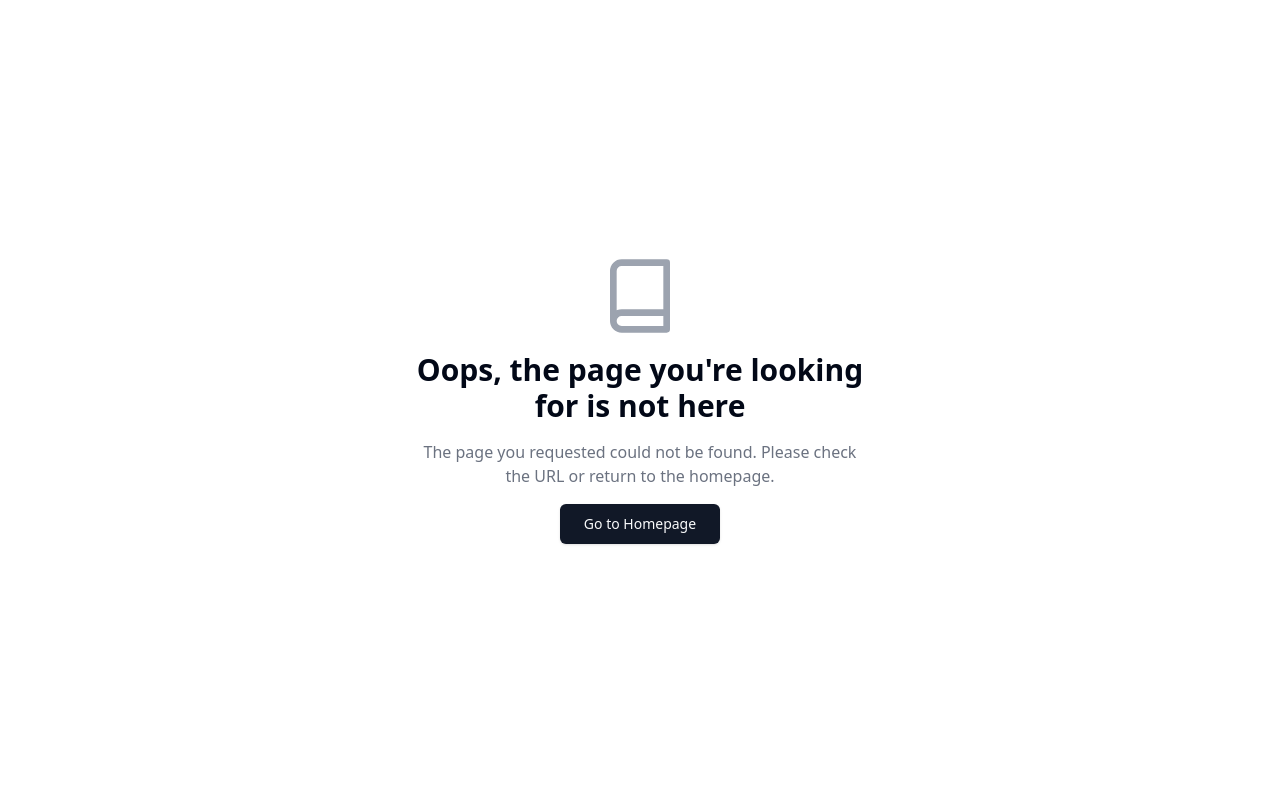
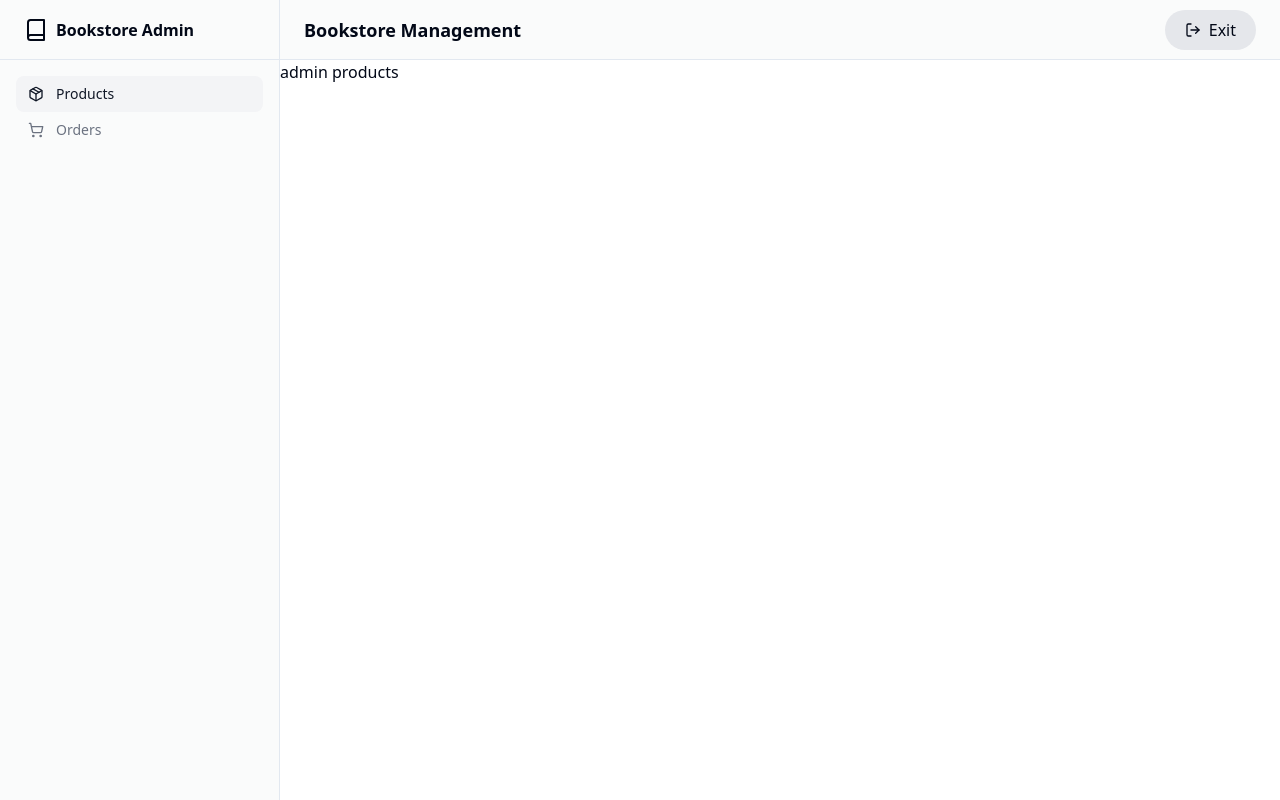
Before and after one commit to sharath-wq/mechine-task-redvision, a React (Vite) app in the folder client/: page /admin/products in a window 1280 px wide. Built offline with nearby package versions, Linux system fonts and the light colour scheme; sample sign-in values are in the browser's storage.

Commit message:
admin basic design setup

```diff
--- a/client/src/components/navbar.tsx
+++ b/client/src/components/navbar.tsx
@@ -1,7 +1,7 @@
 import axios from 'axios';
 import { useDispatch } from 'react-redux';
 import { Link } from 'react-router-dom';
-import { BookIcon, LogOut, ShoppingCartIcon } from 'lucide-react';
+import { BookIcon, LogOut, ShoppingCartIcon, UserCog } from 'lucide-react';
 
 import { Badge } from '@/components/ui/badge';
 import {
@@ -15,9 +15,12 @@ import { Avatar, AvatarFallback } from '@/components/ui/avatar';
 import { BASE_URL } from '@/constants';
 import { toast } from '@/components/ui/use-toast';
 import { clearUser } from '@/redux/user-slice';
+import { useAppSelector } from '@/redux/store';
 
 export default function Navbar() {
     const dispatch = useDispatch();
+
+    const user = useAppSelector((state) => state.user);
 
     const handleLogOut = async () => {
         try {
@@ -50,6 +53,15 @@ export default function Navbar() {
                 <span className='text-lg font-semibold'>Book Store</span>
             </Link>
             <div className='flex items-center gap-4'>
+                {user.role === 'admin' && (
+                    <Link
+                        to={'/admin/products'}
+                        className='relative flex items-center justify-center gap-2 bg-gray-200 hover:bg-gray-100 rounded-full px-5 py-2'
+                    >
+                        <UserCog className='h-4 w-4' />
+                        <span>Admin Mode</span>
+                    </Link>
+                )}
                 <Link to={'/cart'} className='relative'>
                     <ShoppingCartIcon className='h-8 w-8' />
                     <Badge className='absolute -top-2 -right-2 flex h-5 w-5 items-center justify-center rounded-full bg-red-500 text-xs text-white'>
--- /dev/null
+++ b/client/src/components/ui/table.tsx
@@ -0,0 +1,117 @@
+import * as React from "react"
+
+import { cn } from "@/lib/utils"
+
+const Table = React.forwardRef<
+  HTMLTableElement,
+  React.HTMLAttributes<HTMLTableElement>
+>(({ className, ...props }, ref) => (
+  <div className="relative w-full overflow-auto">
+    <table
+      ref={ref}
+      className={cn("w-full caption-bottom text-sm", className)}
+      {...props}
+    />
+  </div>
+))
+Table.displayName = "Table"
+
+const TableHeader = React.forwardRef<
+  HTMLTableSectionElement,
+  React.HTMLAttributes<HTMLTableSectionElement>
+>(({ className, ...props }, ref) => (
+  <thead ref={ref} className={cn("[&_tr]:border-b", className)} {...props} />
+))
+TableHeader.displayName = "TableHeader"
+
+const TableBody = React.forwardRef<
+  HTMLTableSectionElement,
+  React.HTMLAttributes<HTMLTableSectionElement>
+>(({ className, ...props }, ref) => (
+  <tbody
+    ref={ref}
+    className={cn("[&_tr:last-child]:border-0", className)}
+    {...props}
+  />
+))
+TableBody.displayName = "TableBody"
+
+const TableFooter = React.forwardRef<
+  HTMLTableSectionElement,
+  React.HTMLAttributes<HTMLTableSectionElement>
+>(({ className, ...props }, ref) => (
+  <tfoot
+    ref={ref}
+    className={cn(
+      "border-t bg-muted/50 font-medium [&>tr]:last:border-b-0",
+      className
+    )}
+    {...props}
+  />
+))
+TableFooter.displayName = "TableFooter"
+
+const TableRow = React.forwardRef<
+  HTMLTableRowElement,
+  React.HTMLAttributes<HTMLTableRowElement>
+>(({ className, ...props }, ref) => (
+  <tr
+    ref={ref}
+    className={cn(
+      "border-b transition-colors hover:bg-muted/50 data-[state=selected]:bg-muted",
+      className
+    )}
+    {...props}
+  />
+))
+TableRow.displayName = "TableRow"
+
+const TableHead = React.forwardRef<
+  HTMLTableCellElement,
+  React.ThHTMLAttributes<HTMLTableCellElement>
+>(({ className, ...props }, ref) => (
+  <th
+    ref={ref}
+    className={cn(
+      "h-12 px-4 text-left align-middle font-medium text-muted-foreground [&:has([role=checkbox])]:pr-0",
+      className
+    )}
+    {...props}
+  />
+))
+TableHead.displayName = "TableHead"
+
+const TableCell = React.forwardRef<
+  HTMLTableCellElement,
+  React.TdHTMLAttributes<HTMLTableCellElement>
+>(({ className, ...props }, ref) => (
+  <td
+    ref={ref}
+    className={cn("p-4 align-middle [&:has([role=checkbox])]:pr-0", className)}
+    {...props}
+  />
+))
+TableCell.displayName = "TableCell"
+
+const TableCaption = React.forwardRef<
+  HTMLTableCaptionElement,
+  React.HTMLAttributes<HTMLTableCaptionElement>
+>(({ className, ...props }, ref) => (
+  <caption
+    ref={ref}
+    className={cn("mt-4 text-sm text-muted-foreground", className)}
+    {...props}
+  />
+))
+TableCaption.displayName = "TableCaption"
+
+export {
+  Table,
+  TableHeader,
+  TableBody,
+  TableFooter,
+  TableHead,
+  TableRow,
+  TableCell,
+  TableCaption,
+}
--- /dev/null
+++ b/client/src/pages/admin-orders.tsx
@@ -0,0 +1,5 @@
+const AdminOrdersPage = () => {
+    return <div>Admin Orders</div>;
+};
+
+export default AdminOrdersPage;
--- /dev/null
+++ b/client/src/pages/admin-product.tsx
@@ -0,0 +1,5 @@
+const AdminProductsPage = () => {
+    return <div>admin products</div>;
+};
+
+export default AdminProductsPage;
--- /dev/null
+++ b/client/src/pages/admin.tsx
@@ -0,0 +1,62 @@
+import { Link, useLocation } from 'react-router-dom';
+import { BookIcon, LogOut, PackageIcon, ShoppingCartIcon } from 'lucide-react';
+
+export default function AdminLayout({ children }: { children: React.ReactNode }) {
+    const { pathname } = useLocation();
+
+    const getLinkClass = (path: string) => {
+        const baseClass = 'flex items-center gap-3 rounded-lg px-3 py-2 transition-all';
+        const activeClass = 'text-gray-900 bg-gray-100 dark:bg-gray-800 dark:text-gray-50';
+        const inactiveClass = 'text-gray-500 hover:text-gray-900 dark:text-gray-400 dark:hover:text-gray-50';
+
+        return pathname === path ? `${baseClass} ${activeClass}` : `${baseClass} ${inactiveClass}`;
+    };
+
+    return (
+        <div className='grid min-h-screen w-full overflow-hidden lg:grid-cols-[280px_1fr]'>
+            <div className='hidden border-r bg-gray-100/40 lg:block dark:bg-gray-800/40'>
+                <div className='flex h-full max-h-screen flex-col gap-2'>
+                    <div className='flex h-[60px] items-center border-b px-6'>
+                        <Link to={'/admin'} className='flex items-center gap-2 font-semibold'>
+                            <BookIcon className='h-6 w-6' />
+                            <span className=''>Bookstore Admin</span>
+                        </Link>
+                    </div>
+                    <div className='flex-1 overflow-auto py-2'>
+                        <nav className='grid items-start px-4 text-sm font-medium'>
+                            <Link to={'/admin/products'} className={getLinkClass('/admin/products')}>
+                                <PackageIcon className='h-4 w-4' />
+                                Products
+                            </Link>
+                            <Link to={'/admin/orders'} className={getLinkClass('/admin/orders')}>
+                                <ShoppingCartIcon className='h-4 w-4' />
+                                Orders
+                            </Link>
+                        </nav>
+                    </div>
+                </div>
+            </div>
+            <div className='flex flex-col'>
+                <header className='flex h-14 lg:h-[60px] items-center gap-4 border-b bg-gray-100/40 px-6 dark:bg-gray-800/40'>
+                    <Link to={'#'} className='lg:hidden'>
+                        <BookIcon className='h-6 w-6' />
+                        <span className='sr-only'>Home</span>
+                    </Link>
+                    <div className='flex-1'>
+                        <h1 className='font-semibold text-lg'>Bookstore Management</h1>
+                    </div>
+                    <div className='flex flex-1 items-center justify-end gap-4 md:ml-auto md:gap-2 lg:gap-4'>
+                        <Link
+                            to={'/'}
+                            className='relative flex items-center justify-center gap-2 bg-gray-200 hover:bg-gray-100 rounded-full px-5 py-2'
+                        >
+                            <LogOut className='h-4 w-4' />
+                            <span>Exit</span>
+                        </Link>
+                    </div>
+                </header>
+                {children}
+            </div>
+        </div>
+    );
+}
--- a/client/src/router/routes.tsx
+++ b/client/src/router/routes.tsx
@@ -3,10 +3,12 @@ import LoginPage from '@/pages/login';
 import SignupPage from '@/pages/signup';
 import { Routes, Route } from 'react-router-dom';
 
-import { ProtectedRoutes, PublicRoutes } from './wrapper';
+import { AdminRoutes, ProtectedRoutes, PublicRoutes } from './wrapper';
 import NotfoundPage from '@/pages/not-found';
 import CartPage from '@/pages/cart';
 import OrderPage from '@/pages/orders';
+import AdminProductsPage from '@/pages/admin-product';
+import AdminOrdersPage from '@/pages/admin-orders';
 
 export default function Router() {
     return (
@@ -22,6 +24,11 @@ export default function Router() {
                 <Route path='/signup' element={<SignupPage />} />
             </Route>
 
+            <Route path='' element={<AdminRoutes />}>
+                <Route path='/admin/products' element={<AdminProductsPage />} />
+                <Route path='/admin/orders' element={<AdminOrdersPage />} />
+            </Route>
+
             <Route path='*' element={<NotfoundPage />} />
         </Routes>
     );
--- a/client/src/router/wrapper.tsx
+++ b/client/src/router/wrapper.tsx
@@ -2,6 +2,7 @@ import { Navigate, Outlet } from 'react-router-dom';
 
 import { useAppSelector } from '@/redux/store';
 import Navbar from '@/components/navbar';
+import AdminLayout from '@/pages/admin';
 
 const ProtectedRoutes = () => {
     const currentUser = useAppSelector((state) => state.user);
@@ -32,4 +33,20 @@ const PublicRoutes = () => {
     );
 };
 
-export { ProtectedRoutes, PublicRoutes };
+const AdminRoutes = () => {
+    const currentUser = useAppSelector((state) => state.user);
+
+    if (currentUser.role !== 'admin') {
+        return <Navigate to={'/'} />;
+    }
+
+    return (
+        <div className='flex justify-center items-center h-screen'>
+            <AdminLayout>
+                <Outlet />
+            </AdminLayout>
+        </div>
+    );
+};
+
+export { ProtectedRoutes, PublicRoutes, AdminRoutes };
```
